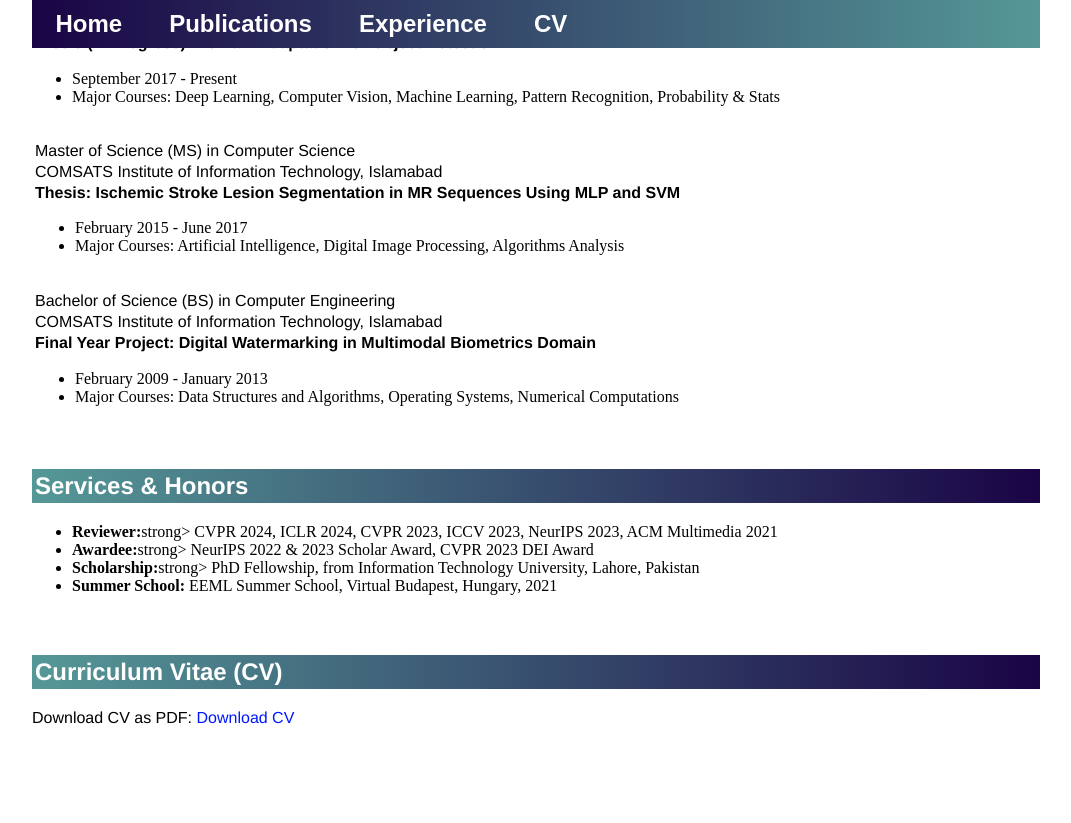
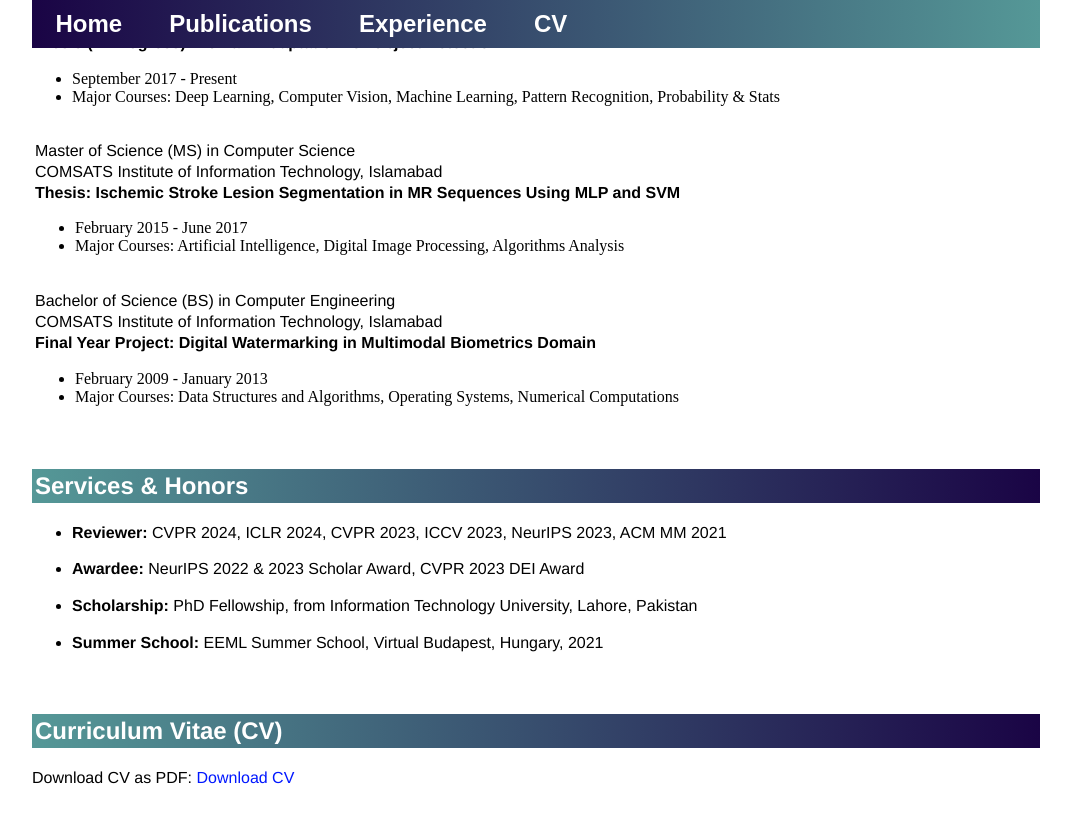
Before and after one commit to akhtarvision/akhtarvision.github.io, a Jekyll site: the page built from index.html, in a window 1280 px wide and 900 px high, scrolled down 1727 px. Shown: the top 823 px of the window, without its empty margins (104-1175 px from the left). Built offline with Jekyll 4.4.1, drawn with Linux system fonts in a browser that asks for light colours.

Commit message:
Update index.html

```diff
--- a/index.html
+++ b/index.html
@@ -223,10 +223,10 @@
 <!-- paper entry-->
 
 <ul>
-  <li><strong>Reviewer:</strong>strong> CVPR 2024, ICLR 2024, CVPR 2023, ICCV 2023, NeurIPS 2023, ACM Multimedia 2021</li>
-<li><strong>Awardee:</strong>strong> NeurIPS 2022 & 2023 Scholar Award, CVPR 2023 DEI Award</li>
-  <li><strong>Scholarship:</strong>strong> PhD Fellowship, from Information Technology University, Lahore, Pakistan</li>
-  <li><strong>Summer School:</strong> EEML Summer School, Virtual Budapest, Hungary, 2021</li>
+  <li><p><strong>Reviewer:</strong> CVPR 2024, ICLR 2024, CVPR 2023, ICCV 2023, NeurIPS 2023, ACM MM 2021<p></li>
+<li><p><strong>Awardee:</strong> NeurIPS 2022 & 2023 Scholar Award, CVPR 2023 DEI Award<p></li>
+  <li><p><strong>Scholarship:</strong> PhD Fellowship, from Information Technology University, Lahore, Pakistan<p></li>
+  <li><p><strong>Summer School:</strong> EEML Summer School, Virtual Budapest, Hungary, 2021<p></li>
 </ul>
 
 	</table>
```
